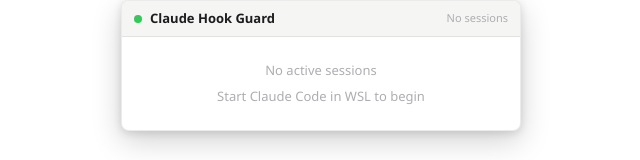
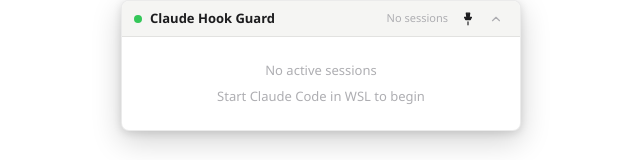
Before and after one commit to CreeperLKF/GoldenAppleIsland, a React (Vite) app: page / in a window 1280 px wide. Shown: the top 160 px of the page, without its empty margins (319-959 px from the left). Built offline with nearby package versions, Linux system fonts and the light colour scheme.

Commit message:
feat: draggable header with pin and collapse toggle buttons

```diff
--- a/src/components/Header.tsx
+++ b/src/components/Header.tsx
@@ -1,9 +1,20 @@
 interface HeaderProps {
   pendingCount: number;
   connected: boolean;
+  pinned: boolean;
+  onTogglePin: () => void;
+  collapsed: boolean;
+  onToggleCollapse: () => void;
 }
 
-export default function Header({ pendingCount, connected }: HeaderProps) {
+export default function Header({
+  pendingCount,
+  connected,
+  pinned,
+  onTogglePin,
+  collapsed,
+  onToggleCollapse,
+}: HeaderProps) {
   const status =
     pendingCount > 0
       ? `${pendingCount} pending`
@@ -13,10 +24,11 @@
 
   return (
     <header
-      className="flex h-9 items-center justify-between px-3 bg-[var(--bg-surface)]"
+      data-tauri-drag-region
+      className="flex h-9 items-center justify-between px-3 bg-[var(--bg-surface)] select-none"
       style={{ borderBottom: "0.5px solid var(--border)" }}
     >
-      <div className="flex items-center gap-2">
+      <div className="flex items-center gap-2" data-tauri-drag-region>
         <span
           className="inline-block rounded-full"
           style={{ width: 8, height: 8, background: "var(--accent-green)" }}
@@ -25,13 +37,69 @@
         <span
           className="font-semibold text-[var(--text-primary)]"
           style={{ fontSize: 13 }}
+          data-tauri-drag-region
         >
           Claude Hook Guard
         </span>
       </div>
-      <span className="text-[var(--text-tertiary)]" style={{ fontSize: 11 }}>
-        {status}
-      </span>
+      <div className="flex items-center gap-1">
+        <span
+          className="text-[var(--text-tertiary)] mr-1"
+          style={{ fontSize: 11 }}
+          data-tauri-drag-region
+        >
+          {status}
+        </span>
+        <button
+          type="button"
+          onClick={onTogglePin}
+          className="flex items-center justify-center rounded hover:bg-[var(--bg-elevated)]"
+          style={{ width: 24, height: 24, fontSize: 13 }}
+          aria-label={pinned ? "Unpin from top" : "Pin to top"}
+          title={pinned ? "Unpin from top" : "Pin to top"}
+        >
+          <svg
+            width="14"
+            height="14"
+            viewBox="0 0 24 24"
+            fill={pinned ? "currentColor" : "none"}
+            stroke="currentColor"
+            strokeWidth="2"
+            strokeLinecap="round"
+            strokeLinejoin="round"
+            style={{ color: pinned ? "var(--text-primary)" : "var(--text-tertiary)" }}
+          >
+            <path d="M12 17v5" />
+            <path d="M9 2h6l-1 7h4l-2 4H8l-2-4h4L9 2z" />
+          </svg>
+        </button>
+        <button
+          type="button"
+          onClick={onToggleCollapse}
+          className="flex items-center justify-center rounded hover:bg-[var(--bg-elevated)]"
+          style={{ width: 24, height: 24, fontSize: 13 }}
+          aria-label={collapsed ? "Expand" : "Collapse"}
+          title={collapsed ? "Expand" : "Collapse"}
+        >
+          <svg
+            width="14"
+            height="14"
+            viewBox="0 0 24 24"
+            fill="none"
+            stroke="currentColor"
+            strokeWidth="2"
+            strokeLinecap="round"
+            strokeLinejoin="round"
+            style={{ color: "var(--text-tertiary)" }}
+          >
+            {collapsed ? (
+              <polyline points="6 9 12 15 18 9" />
+            ) : (
+              <polyline points="18 15 12 9 6 15" />
+            )}
+          </svg>
+        </button>
+      </div>
     </header>
   );
 }
--- a/src/components/PopupWindow.tsx
+++ b/src/components/PopupWindow.tsx
@@ -12,6 +12,7 @@
 import { useConnection } from "../hooks/useConnection";
 import { useHistory } from "../hooks/useHistory";
 import { useAutoApprove } from "../hooks/useAutoApprove";
+import { useAppSettings } from "../hooks/useAppSettings";
 import type { HookEvent } from "../types/events";
 
 const APPROVE_ALL_STAGGER_MS = 50;
@@ -84,6 +85,22 @@
   }, [visible]);
 
   const connected = clientCount > 0;
+
+  const { settings: appSettings, update: updateSettings } = useAppSettings();
+
+  const collapsed = appSettings?.collapsed ?? false;
+  const pinned = appSettings?.always_on_top ?? true;
+
+  const toggleCollapse = useCallback(() => {
+    const next = !collapsed;
+    updateSettings({ collapsed: next });
+  }, [collapsed, updateSettings]);
+
+  const togglePin = useCallback(() => {
+    const next = !pinned;
+    getCurrentWindow().setAlwaysOnTop(next).catch(() => {});
+    updateSettings({ always_on_top: next });
+  }, [pinned, updateSettings]);
 
   const approveTop = useCallback(() => {
     const top = visible[0];
@@ -167,7 +184,16 @@
         boxShadow: "0 10px 30px rgba(0, 0, 0, 0.18), 0 2px 8px rgba(0, 0, 0, 0.12)",
       }}
     >
-      <Header pendingCount={visible.length} connected={connected} />
+      <Header
+        pendingCount={visible.length}
+        connected={connected}
+        pinned={pinned}
+        onTogglePin={togglePin}
+        collapsed={collapsed}
+        onToggleCollapse={toggleCollapse}
+      />
+      {!collapsed && (
+        <>
           {sharedCwd && <SessionStrip cwd={sharedCwd} autoApprove={autoApprove} />}
 
           <div className="flex-1 overflow-y-auto">
@@ -195,6 +221,8 @@
             />
           )}
           <HistoryList items={history} />
+        </>
+      )}
     </div>
   );
 }
```
Lines whose indentation alone changed are shown as unchanged.
